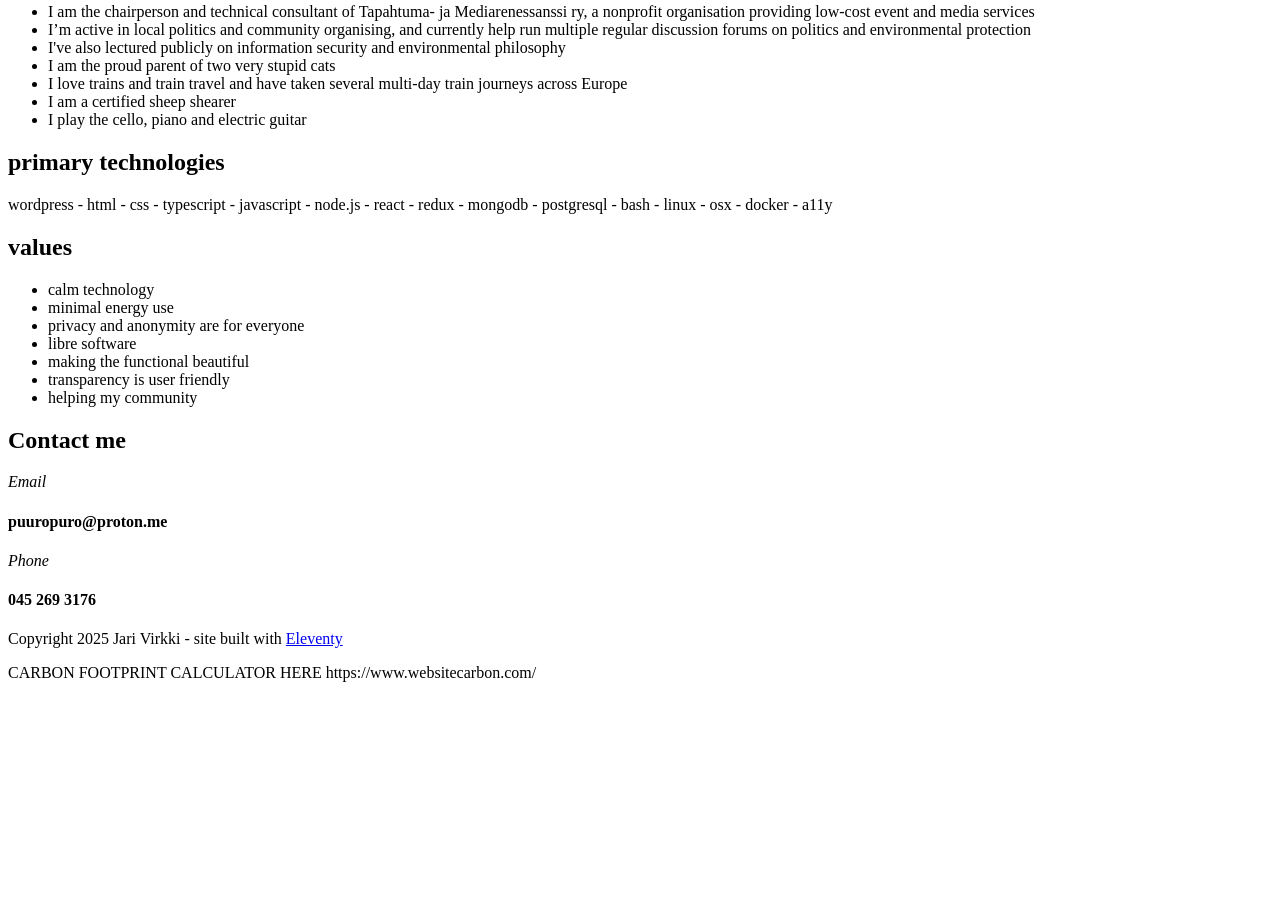
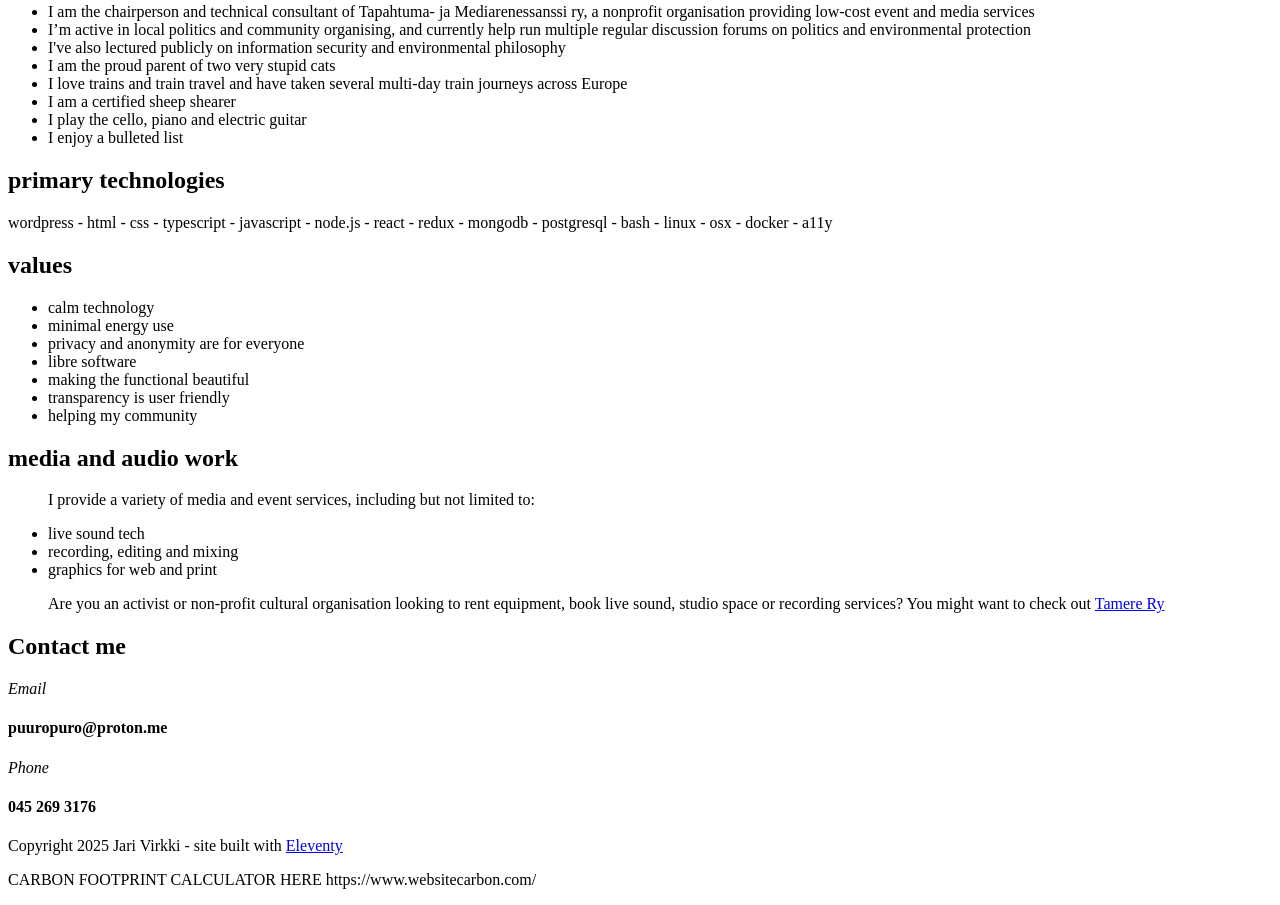
Before and after one commit to jarilaitinen/portfolio, an Eleventy site: page src/en/pages/home.html in a window 1280 px wide. Shown: the part 999-1904 px from the top of the page. Before the commit the page ends 1697 px from the top, so only its background shows below. Built offline with nearby package versions, Linux system fonts and the light colour scheme; Eleventy itself is replaced by a stand-in of ours; files that its build step writes are made by us from their sources.

Commit message:
expand work section

```diff
--- a/src/_data/about.json
+++ b/src/_data/about.json
@@ -11,7 +11,8 @@
             "Olen kahden erittäin tyhmän kissan ylpeä isähahmo",
             "Tykkään junista ja olen käynyt usealla monen päivän junareissulla halki Eurooppaa",
             "Olen sertifioitu lampaankeritsijä",
-            "Soitan selloa, pianoa ja sähkökitaraa"
+            "Soitan selloa, pianoa ja sähkökitaraa",
+            "Arvostan ranskalaisia viivoja"
         ]
     },
     "en": {
@@ -26,7 +27,8 @@
             "I am the proud parent of two very stupid cats",
             "I love trains and train travel and have taken several multi-day train journeys across Europe",
             "I am a certified sheep shearer",
-            "I play the cello, piano and electric guitar"
+            "I play the cello, piano and electric guitar",
+            "I enjoy a bulleted list"
         ]
     }
 }
--- a/src/_includes/partials/work.html
+++ b/src/_includes/partials/work.html
@@ -22,4 +22,14 @@
             {% endfor %}
         </ul>
     </div>
+    <div id="media">
+        <h2>{{ work[locale].mediatitle }}</h2>
+        <ul>
+            <p>I provide a variety of media and event services, including but not limited to:</p>
+            {% for item in work[locale].mediawork %}
+            <li>{{ item }}</li>
+            {% endfor %}
+            <p>Are you an activist or non-profit cultural organisation looking to rent equipment, book live sound, studio space or recording services? You might want to check out <a href="https://tapahtumajamedia.wordpress.com">Tamere Ry</a></p>
+        </ul>
+    </div>
 </div>
```
